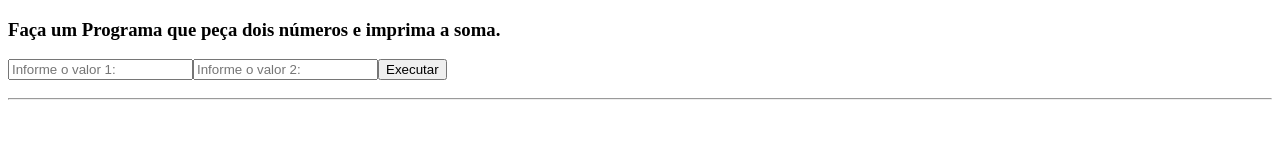
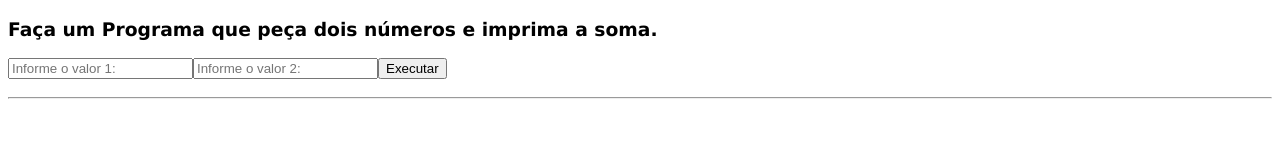
Before and after one commit to eduardoalvesmelo/java-script, a plain HTML site: page Hello World/exercicios/exe05/index.html in a window 1280 px wide. Drawn offline with Linux system fonts and the light colour scheme.

Commit message:
alteracao da fonte do browser

```diff
--- a/Hello World/exercicios/exe05/index.html
+++ b/Hello World/exercicios/exe05/index.html
@@ -1,6 +1,7 @@
 <!DOCTYPE html>
 <html lang="en">
 <head>
+    <link rel="stylesheet" href="style.css">
     <meta charset="UTF-8">
     <meta name="viewport" content="width=device-width, initial-scale=1.0">
     <title>Document</title>
--- a/Hello World/exercicios/exe05/script.js
+++ b/Hello World/exercicios/exe05/script.js
@@ -39,13 +39,4 @@
         const ttl = Number(vlr1) + Number(vlr2);
         resp.textContent = "A soma entre "+ vlr1 +" e " + vlr2 + " é: "+ttl + ".";
     });
-
-
-    painel.appendChild(br);
-
-    painel.appendChild(br);
-
-
-
-
 })();
--- a/Hello World/exercicios/exe05/style.css
+++ b/Hello World/exercicios/exe05/style.css
@@ -0,0 +1,3 @@
+body {
+    font-family: Verdana, Geneva, Tahoma, sans-serif;
+}
```
Also changed, not shown: 1 other file.
